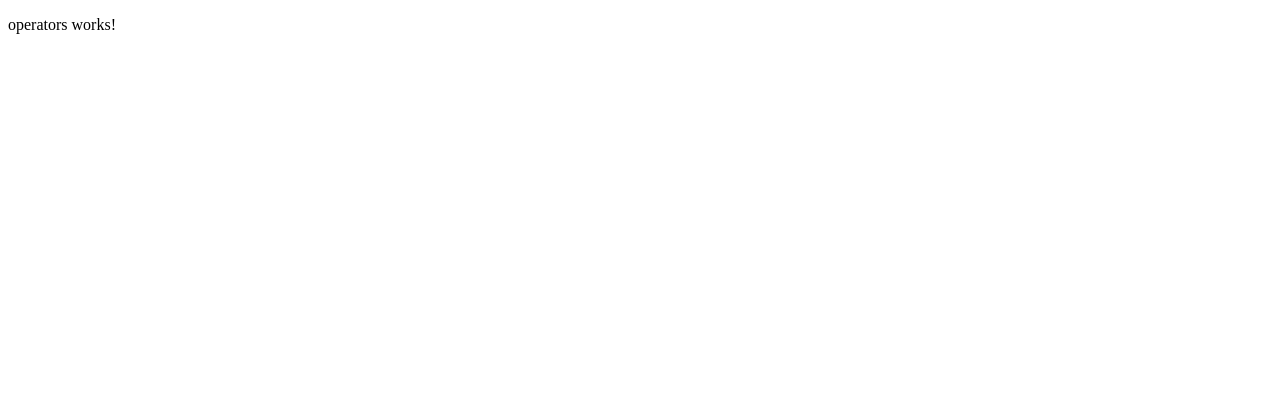
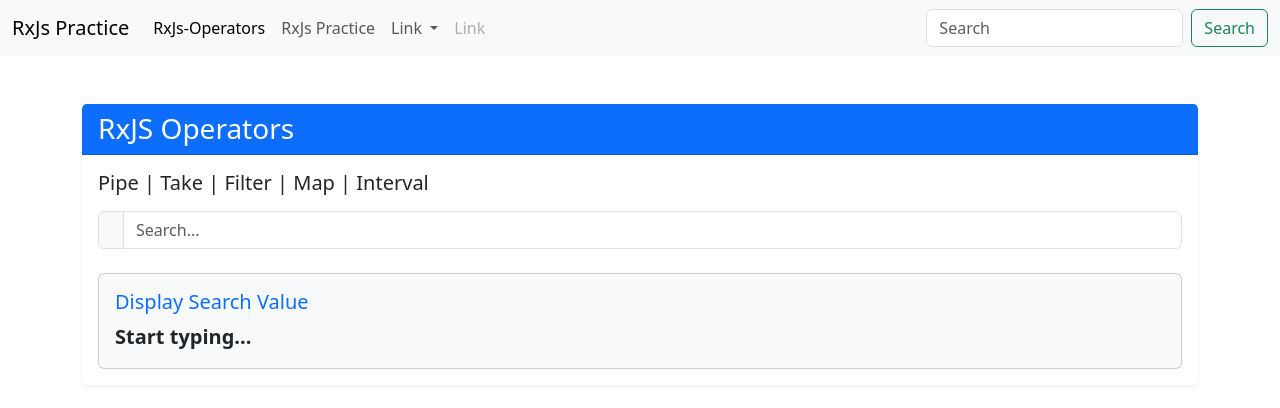
Before and after one commit to Vishal-chaudhari12/RxJs-Practice-Angular, an Angular app: page /RxJs-Operators in a window 1280 px wide. Shown: the top 408 px of the page. Built offline with nearby package versions, Linux system fonts and the light colour scheme.

Commit message:
today i have learn and practice  about filter/map and Interval

```diff
--- a/angular.json
+++ b/angular.json
@@ -26,6 +26,7 @@
               }
             ],
             "styles": [
+              "node_modules/bootstrap/dist/css/bootstrap.min.css",
               "src/styles.css"
             ]
           },
--- a/package.json
+++ b/package.json
@@ -29,6 +29,7 @@
     "@angular/forms": "^21.0.0",
     "@angular/platform-browser": "^21.0.0",
     "@angular/router": "^21.0.0",
+    "bootstrap": "^5.3.8",
     "rxjs": "~7.8.0",
     "tslib": "^2.3.0"
   },
--- a/src/app/Components/operators/operators.html
+++ b/src/app/Components/operators/operators.html
@@ -1 +1,41 @@
-<p>operators works!</p>
+<div class="container mt-5">
+
+  <div class="card shadow-sm border-0">
+    <div class="card-header bg-primary text-white">
+      <h3 class="mb-0">RxJS Operators</h3>
+    </div>
+
+    <div class="card-body">
+
+      <h5 class="mb-3">
+        Pipe | Take | Filter | Map | Interval
+      </h5>
+
+      <div class="input-group mb-4">
+        <span class="input-group-text">
+          <i class="bi bi-search"></i>
+        </span>
+
+        <input
+          type="text"
+          class="form-control"
+          placeholder="Search..."
+          [formControl]="searchControl">
+      </div>
+
+      <div class="card bg-light">
+        <div class="card-body">
+          <h5 class="card-title text-primary">
+            Display Search Value
+          </h5>
+
+          <p class="fs-5 fw-bold mb-0">
+            {{ values || 'Start typing...' }}
+          </p>
+        </div>
+      </div>
+
+    </div>
+  </div>
+
+</div>
--- a/src/app/Components/operators/operators.ts
+++ b/src/app/Components/operators/operators.ts
@@ -1,10 +1,11 @@
 import { HttpClient } from '@angular/common/http';
 import { Component, inject } from '@angular/core';
-import { filter, from, map, of } from 'rxjs';
+import { FormControl, ReactiveFormsModule } from '@angular/forms';
+import { filter, from, interval, map, of, take } from 'rxjs';
 
 @Component({
   selector: 'app-operators',
-  imports: [],
+  imports: [ReactiveFormsModule],
   templateUrl: './operators.html',
   styleUrl: './operators.css',
 })
@@ -15,9 +16,37 @@
   // numbers$ = from([1,2,3,4,5,6,67,8,9,10]);
   // Rolllist$ = of([1,2,3,4,5,6,67,8,9,10]);
 
+  timeInterval = interval(1000)
+
+  searchControl = new FormControl()
+  values: any
+
 
   constructor() {
 
+    //Time Interval
+
+    // this.timeInterval.subscribe((res:number)=>{
+    //   console.log(res);
+    // })
+
+    //Using Filter
+
+    // this.timeInterval.pipe(
+    //   filter(num => num % 2 == 0)
+    // ).subscribe((res:number)=>{
+    //   console.log(res);
+    // })
+
+
+    //take operator means define a values for stop the exexutions
+
+    // this.timeInterval.pipe(
+    //   take(5)
+    // ).subscribe((res: any) => {
+    //   console.log(res);
+
+    // })
 
     // Using From operator to get the data and then using filter operator to filter the data and then subscribe to get the data
 
@@ -34,11 +63,29 @@
 
     // }))
 
-    this.http.get('https://jsonplaceholder.typicode.com/users').pipe( )
-
-
-   }
+    // this.http.get('https://jsonplaceholder.typicode.com/users').pipe()
 
 
 
+    //Search Value
+
+    // this.searchControl.valueChanges.subscribe((res:any)=>{
+    //   console.log(res);
+    //   this.values= res
+    // })
+
+
+    //Using Filter when value is greater than 3 and more
+    // this.searchControl.valueChanges.pipe(
+    //   filter(serchValue=> serchValue.length >=3)
+    // ).subscribe((res:any)=>{
+    //   console.log(res);
+    // })
+
+
+
+
+  }
+
+
 }
--- a/src/app/app.html
+++ b/src/app/app.html
@@ -1 +1,40 @@
+<nav class="navbar navbar-expand-lg bg-body-tertiary">
+  <div class="container-fluid">
+    <a class="navbar-brand" href="#">RxJs Practice</a>
+    <button class="navbar-toggler" type="button" data-bs-toggle="collapse" data-bs-target="#navbarScroll"
+      aria-controls="navbarScroll" aria-expanded="false" aria-label="Toggle navigation">
+      <span class="navbar-toggler-icon"></span>
+    </button>
+    <div class="collapse navbar-collapse" id="navbarScroll">
+      <ul class="navbar-nav me-auto my-2 my-lg-0 navbar-nav-scroll" style="--bs-scroll-height: 100px;">
+        <li class="nav-item">
+          <a class="nav-link active" aria-current="page" routerLink="/RxJs-Operators">RxJs-Operators</a>
+        </li>
+        <li class="nav-item">
+          <a class="nav-link" routerLink="/RxJs-Practice">RxJs Practice</a>
+        </li>
+        <li class="nav-item dropdown">
+          <a class="nav-link dropdown-toggle" href="#" role="button" data-bs-toggle="dropdown" aria-expanded="false">
+            Link
+          </a>
+          <ul class="dropdown-menu">
+            <li><a class="dropdown-item" href="#">Action</a></li>
+            <li><a class="dropdown-item" href="#">Another action</a></li>
+            <li>
+              <hr class="dropdown-divider">
+            </li>
+            <li><a class="dropdown-item" href="#">Something else here</a></li>
+          </ul>
+        </li>
+        <li class="nav-item">
+          <a class="nav-link disabled" aria-disabled="true">Link</a>
+        </li>
+      </ul>
+      <form class="d-flex" role="search">
+        <input class="form-control me-2" type="search" placeholder="Search" aria-label="Search" />
+        <button class="btn btn-outline-success" type="submit">Search</button>
+      </form>
+    </div>
+  </div>
+</nav>
 <router-outlet></router-outlet>
--- a/src/app/app.routes.ts
+++ b/src/app/app.routes.ts
@@ -4,7 +4,7 @@
 
 export const routes: Routes = [
 
-    {path: '', redirectTo: 'RxJs-Practice', pathMatch: 'full'},
+    {path: '', redirectTo: 'RxJs-Operators', pathMatch: 'full'},
     {path : 'RxJs-Practice' , component: RxJsObsevables},
     {path : 'RxJs-Operators' , component: Operators},
 
--- a/src/app/app.ts
+++ b/src/app/app.ts
@@ -1,9 +1,9 @@
 import { Component, signal } from '@angular/core';
-import { RouterOutlet } from '@angular/router';
+import { RouterLink, RouterOutlet } from '@angular/router';
 
 @Component({
   selector: 'app-root',
-  imports: [RouterOutlet],
+  imports: [RouterOutlet,RouterLink],
   templateUrl: './app.html',
   styleUrl: './app.css'
 })
```
Also changed, not shown: 1 other file (tests, documents, lock files or other folders).
